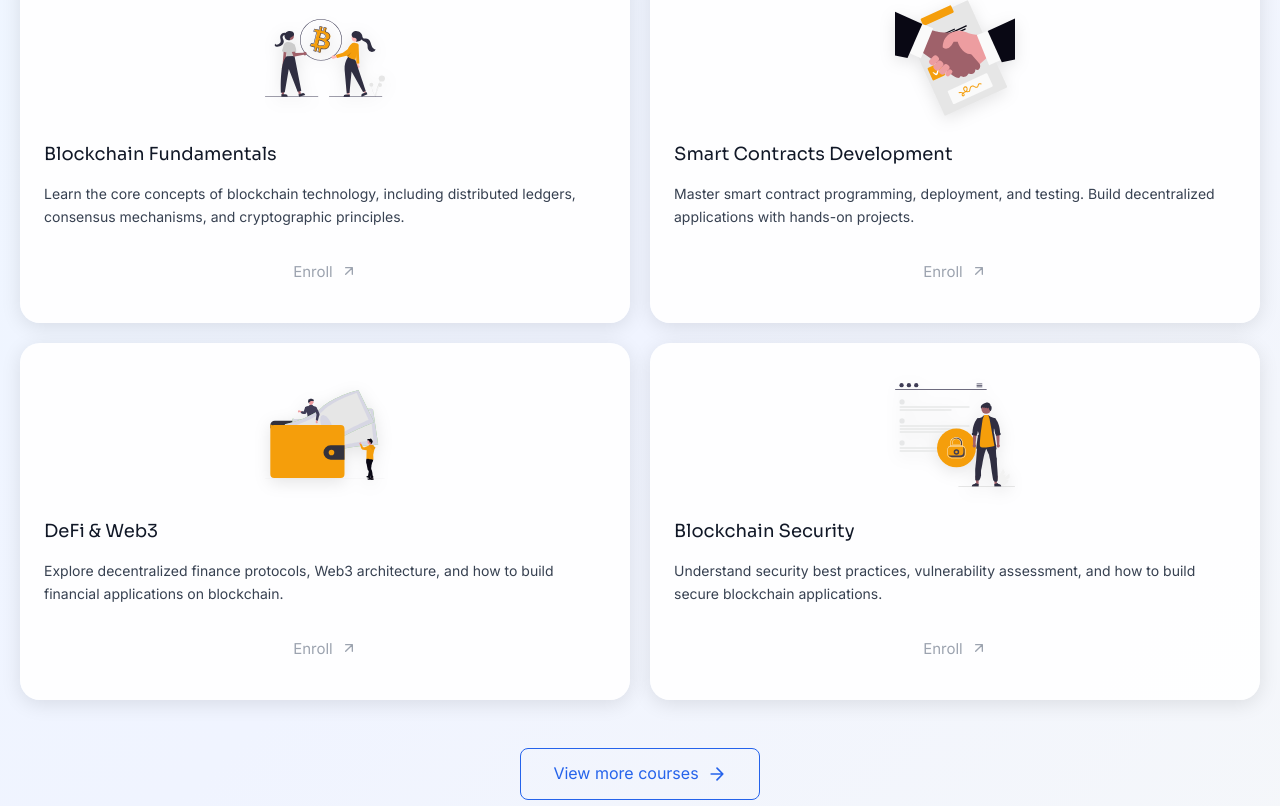
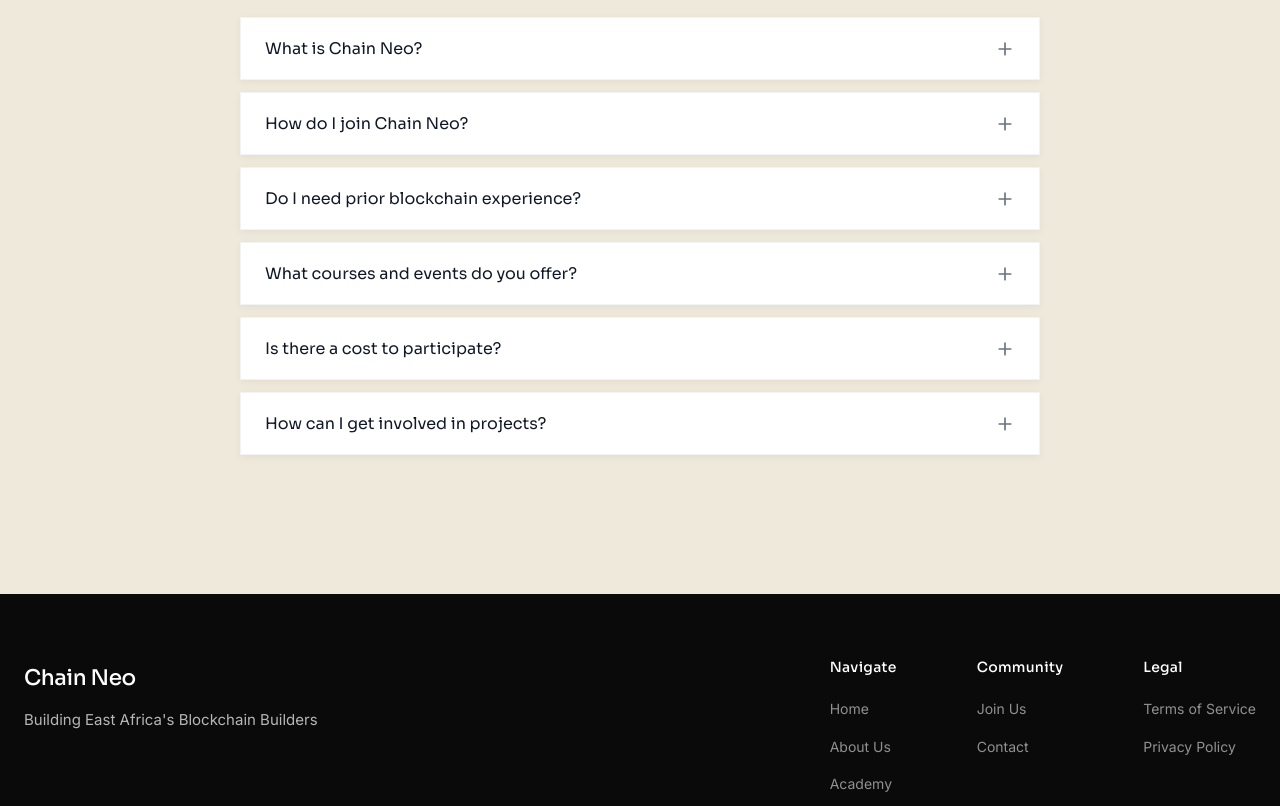
Before and after one commit to Deon62/cneo, a React (Vite) app: page / in a window 1280 px wide. Shown: the part 3274-4080 px from the top of the page. Built offline with nearby package versions, Linux system fonts and the light colour scheme.

Commit message:
updating socail cards

```diff
--- a/src/App.jsx
+++ b/src/App.jsx
@@ -3,10 +3,6 @@ import { useState } from 'react'
 import { Link } from 'react-router-dom'
 import Navbar from './components/Navbar'
 import BlockchainNetworkIllustration from './components/BlockchainNetworkIllustration'
-import bitcoinIcon from './assets/bitcoin.svg'
-import contractsIcon from './assets/contracts.svg'
-import defiIcon from './assets/defi.svg'
-import securityIcon from './assets/security.svg'
 
 function App() {
   const [openFaq, setOpenFaq] = useState(null)
@@ -198,83 +194,6 @@ function App() {
         </div>
       </section>
 
-      {/* Courses Section */}
-      <section className="courses-section">
-        <div className="courses-content">
-          <h2 className="courses-title">Courses</h2>
-          <div className="courses-grid">
-            <div className="course-card">
-              <div className="course-icon">
-                <img src={bitcoinIcon} alt="Blockchain Fundamentals" />
-              </div>
-              <h3 className="course-title">Blockchain Fundamentals</h3>
-              <p className="course-description">
-                Learn the core concepts of blockchain technology, including distributed ledgers, consensus mechanisms, and cryptographic principles.
-              </p>
-              <button className="course-enroll-btn">
-                Enroll
-                <svg width="16" height="16" viewBox="0 0 24 24" fill="none" xmlns="http://www.w3.org/2000/svg" className="enroll-arrow">
-                  <path d="M7 17L17 7M17 7H7M17 7V17" stroke="currentColor" strokeWidth="2" strokeLinecap="round" strokeLinejoin="round"/>
-                </svg>
-              </button>
-            </div>
-            <div className="course-card">
-              <div className="course-icon">
-                <img src={contractsIcon} alt="Smart Contracts Development" />
-              </div>
-              <h3 className="course-title">Smart Contracts Development</h3>
-              <p className="course-description">
-                Master smart contract programming, deployment, and testing. Build decentralized applications with hands-on projects.
-              </p>
-              <button className="course-enroll-btn">
-                Enroll
-                <svg width="16" height="16" viewBox="0 0 24 24" fill="none" xmlns="http://www.w3.org/2000/svg" className="enroll-arrow">
-                  <path d="M7 17L17 7M17 7H7M17 7V17" stroke="currentColor" strokeWidth="2" strokeLinecap="round" strokeLinejoin="round"/>
-                </svg>
-              </button>
-            </div>
-            <div className="course-card">
-              <div className="course-icon">
-                <img src={defiIcon} alt="DeFi & Web3" />
-              </div>
-              <h3 className="course-title">DeFi & Web3</h3>
-              <p className="course-description">
-                Explore decentralized finance protocols, Web3 architecture, and how to build financial applications on blockchain.
-              </p>
-              <button className="course-enroll-btn">
-                Enroll
-                <svg width="16" height="16" viewBox="0 0 24 24" fill="none" xmlns="http://www.w3.org/2000/svg" className="enroll-arrow">
-                  <path d="M7 17L17 7M17 7H7M17 7V17" stroke="currentColor" strokeWidth="2" strokeLinecap="round" strokeLinejoin="round"/>
-                </svg>
-              </button>
-            </div>
-            <div className="course-card">
-              <div className="course-icon">
-                <img src={securityIcon} alt="Blockchain Security" />
-              </div>
-              <h3 className="course-title">Blockchain Security</h3>
-              <p className="course-description">
-                Understand security best practices, vulnerability assessment, and how to build secure blockchain applications.
-              </p>
-              <button className="course-enroll-btn">
-                Enroll
-                <svg width="16" height="16" viewBox="0 0 24 24" fill="none" xmlns="http://www.w3.org/2000/svg" className="enroll-arrow">
-                  <path d="M7 17L17 7M17 7H7M17 7V17" stroke="currentColor" strokeWidth="2" strokeLinecap="round" strokeLinejoin="round"/>
-                </svg>
-              </button>
-            </div>
-          </div>
-          <div className="courses-view-more">
-            <Link to="/academy" className="view-more-courses-btn">
-              View more courses
-              <svg width="20" height="20" viewBox="0 0 24 24" fill="none" xmlns="http://www.w3.org/2000/svg">
-                <path d="M5 12H19M19 12L12 5M19 12L12 19" stroke="currentColor" strokeWidth="2" strokeLinecap="round" strokeLinejoin="round"/>
-              </svg>
-            </Link>
-          </div>
-        </div>
-      </section>
-
       {/* FAQ Section */}
       <section className="faq-section">
         <div className="faq-content">
--- a/src/Home.css
+++ b/src/Home.css
@@ -724,174 +724,6 @@
   line-height: 1.6;
   font-style: italic;
 }
-/* Courses Section */
-.courses-section {
-  background: linear-gradient(135deg, #EFF6FF 0%, #F0F4FF 50%, #F5F7FA 100%);
-  min-height: 100vh;
-  display: flex;
-  flex-direction: column;
-  justify-content: center;
-  padding: 80px 24px;
-  position: relative;
-  overflow: hidden;
-}
-
-.get-involved-section::before {
-  content: '';
-  position: absolute;
-  top: 0;
-  left: 0;
-  right: 0;
-  bottom: 0;
-  background: radial-gradient(ellipse 60% 40% at 20% 80%, rgba(37, 99, 235, 0.05) 0%, transparent 60%);
-  pointer-events: none;
-}
-
-.courses-content {
-  max-width: 1400px;
-  margin: 0 auto;
-  position: relative;
-  z-index: 1;
-}
-
-.courses-title {
-  font-family: 'Sora', sans-serif;
-  font-size: clamp(2rem, 4vw, 2.5rem);
-  font-weight: 400;
-  color: #111827;
-  text-align: center;
-  margin-bottom: 48px;
-  line-height: 1.3;
-  letter-spacing: -0.01em;
-}
-
-.courses-grid {
-  display: grid;
-  grid-template-columns: repeat(4, 1fr);
-  gap: 24px;
-  max-width: 1400px;
-  margin: 0 auto;
-}
-
-.course-card {
-  background: rgba(255, 255, 255, 0.95);
-  border-radius: 20px;
-  padding: 40px 32px;
-  min-height: 400px;
-  display: flex;
-  flex-direction: column;
-  transition: all 0.3s ease;
-  box-shadow: 0 4px 20px rgba(0, 0, 0, 0.1);
-}
-
-.course-card:hover {
-  transform: translateY(-4px);
-  box-shadow: 0 8px 30px rgba(0, 0, 0, 0.2);
-}
-
-.course-title {
-  font-family: 'Sora', sans-serif;
-  font-size: 1.125rem;
-  font-weight: 400;
-  color: #111827;
-  margin-bottom: 16px;
-  line-height: 1.4;
-  margin-top: 0;
-}
-
-.course-description {
-  font-family: 'Inter', sans-serif;
-  font-size: 0.875rem;
-  font-weight: 400;
-  color: #374151;
-  line-height: 1.6;
-  flex-grow: 1;
-  margin-bottom: 24px;
-}
-
-.course-icon {
-  width: 100%;
-  margin-bottom: 24px;
-  display: flex;
-  align-items: center;
-  justify-content: center;
-  background: transparent;
-  transition: all 0.3s ease;
-}
-
-.course-icon img {
-  width: 120px;
-  height: 120px;
-  object-fit: contain;
-  filter: drop-shadow(0 4px 8px rgba(0, 0, 0, 0.1));
-}
-
-.course-card:hover .course-icon img {
-  transform: scale(1.05);
-  filter: drop-shadow(0 6px 12px rgba(0, 0, 0, 0.15));
-}
-
-.course-enroll-btn {
-  font-family: 'Inter', sans-serif;
-  font-size: 0.9375rem;
-  font-weight: 400;
-  color: #9CA3AF;
-  background: transparent;
-  border: none;
-  border-radius: 0;
-  padding: 10px 0;
-  cursor: not-allowed;
-  transition: none;
-  margin-top: auto;
-  width: 100%;
-  display: flex;
-  align-items: center;
-  justify-content: center;
-  gap: 8px;
-  pointer-events: none;
-}
-
-.enroll-arrow {
-  transition: transform 0.2s ease;
-}
-
-.courses-view-more {
-  display: flex;
-  justify-content: center;
-  margin-top: 48px;
-}
-
-.view-more-courses-btn {
-  display: inline-flex;
-  align-items: center;
-  gap: 8px;
-  font-family: 'Inter', sans-serif;
-  font-size: 1rem;
-  font-weight: 400;
-  color: #2563EB;
-  text-decoration: none;
-  padding: 12px 32px;
-  border: 1.5px solid #2563EB;
-  border-radius: 8px;
-  transition: all 0.2s ease;
-  background: transparent;
-}
-
-.view-more-courses-btn:hover {
-  background: #2563EB;
-  color: white;
-  transform: translateY(-1px);
-  box-shadow: 0 4px 12px rgba(37, 99, 235, 0.3);
-  gap: 12px;
-}
-
-.view-more-courses-btn svg {
-  transition: transform 0.2s ease;
-}
-
-.view-more-courses-btn:hover svg {
-  transform: translateX(4px);
-}
 /* FAQ Section */
 .faq-section {
   background-color: #EEE9DA;
@@ -1162,30 +994,6 @@
     border-bottom: 1px solid rgba(255, 255, 255, 0.1);
   }
 
-  /* Courses Section - Full viewport */
-  .courses-section {
-    min-height: 100vh;
-    height: auto;
-    padding: 80px 20px;
-    display: flex;
-    flex-direction: column;
-    justify-content: center;
-  }
-
-  .courses-title {
-    margin-bottom: 40px;
-  }
-
-  .courses-grid {
-    grid-template-columns: repeat(2, 1fr);
-    gap: 20px;
-  }
-
-  .course-card {
-    padding: 32px 24px;
-    min-height: 320px;
-  }
-
   /* FAQ Section - Full viewport */
   .faq-section {
     min-height: 100vh;
@@ -1311,34 +1119,6 @@
     font-size: 1.5rem;
   }
 
-  .courses-section {
-    padding: 48px 16px;
-    min-height: 100vh;
-  }
-
-  .courses-title {
-    font-size: 1.75rem;
-    margin-bottom: 32px;
-  }
-
-  .courses-grid {
-    grid-template-columns: 1fr;
-    gap: 16px;
-  }
-
-  .course-card {
-    padding: 28px 20px;
-    min-height: 280px;
-  }
-
-  .course-title {
-    font-size: 1rem;
-  }
-
-  .course-description {
-    font-size: 0.8125rem;
-  }
-
   .faq-section {
     padding: 48px 16px;
     min-height: 100vh;
```
